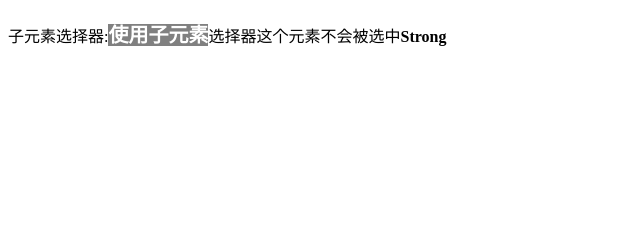
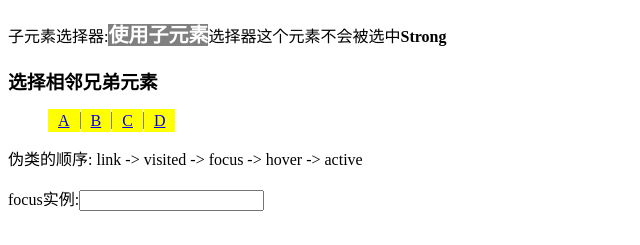
Before and after one commit to yshin1992/css2, a plain HTML site: page chapter2/后代选择器.html in a window 1280 px wide. Shown: the part 61-306 px from the top of the page, without its empty margins (0-640 px from the left). Drawn offline with Linux system fonts and the light colour scheme.

Commit message:
2016-2-5

```diff
--- a/chapter2/后代选择器.html
+++ b/chapter2/后代选择器.html
@@ -8,10 +8,26 @@
 h1 em{color:gray}
 /*子元素选择器*/
 p>strong{color:white;font-weight:bolder;font-size:20px;background:gray;}
+/* 相邻兄弟元素选择器 */
+div > ul li { display:inline;background-color:yellow;}
+div > ul li+li{border-left:1px solid gray;}
+/* 伪类 */
+li>a{padding:3px 10px;}
+li > a:link,li>a:visited{background-color:yellow;}
+li > a:hover,li>a:active{background-color:orange;}
+input[class="focus-text"]:focus{background:gray;}
 </style>
 </head>
 <body>
 <h1>Market <em>Central</em></h1>
 <p>子元素选择器:<strong>使用子元素</strong>选择器<span>这个元素不会被选中<strong>Strong</strong></span></p>
-</body>
+<div>
+	<h3>选择相邻兄弟元素</h3>
+	<ul>
+		<li><a href="#">A</a></li></li><li><a href="#">B</a></li></li><li><a href="#">C</a></li></li><li><a href="#">D</a></li>
+	</ul>
+</div>
+<div>伪类的顺序: link -> visited -> focus -> hover -> active</div>
+<p>focus实例:<input type="text" class="focus-text"/></p>
+<body>
 </html>
```
Also changed, not shown: file.txt (added).
